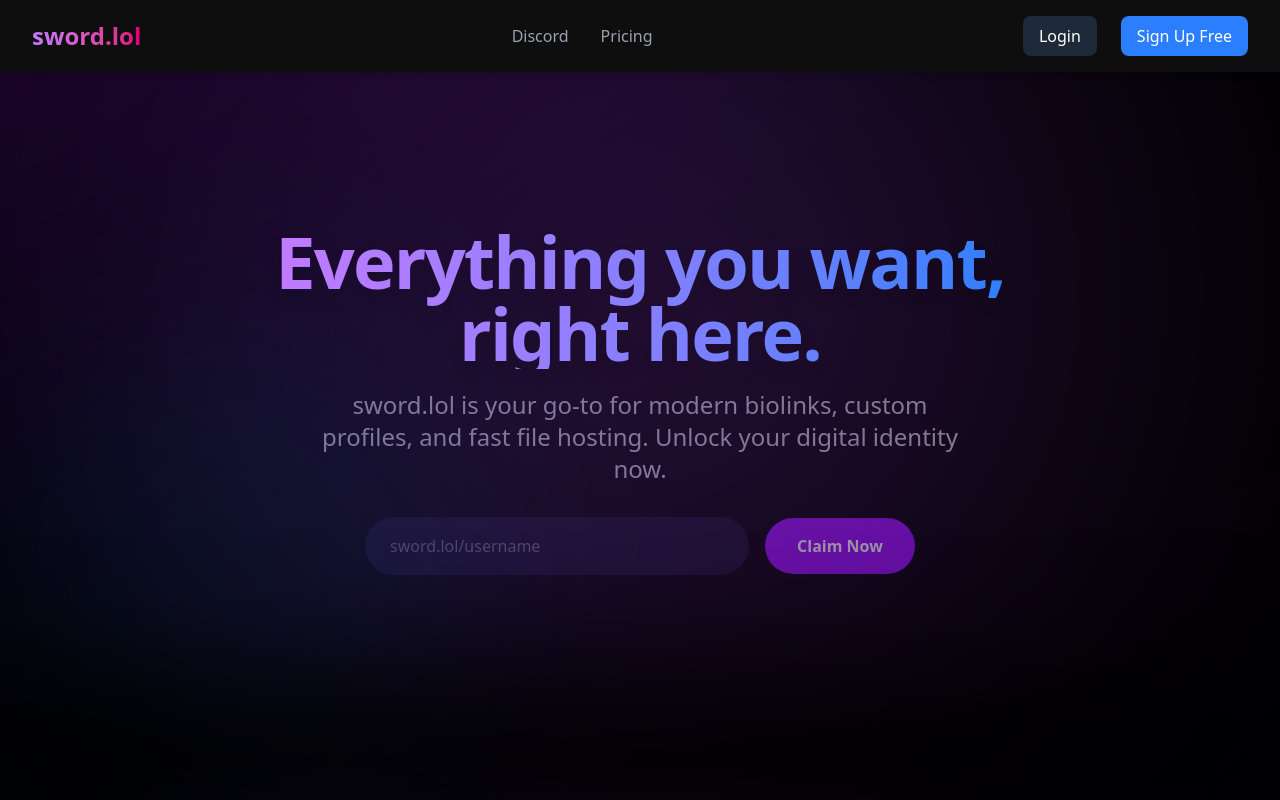
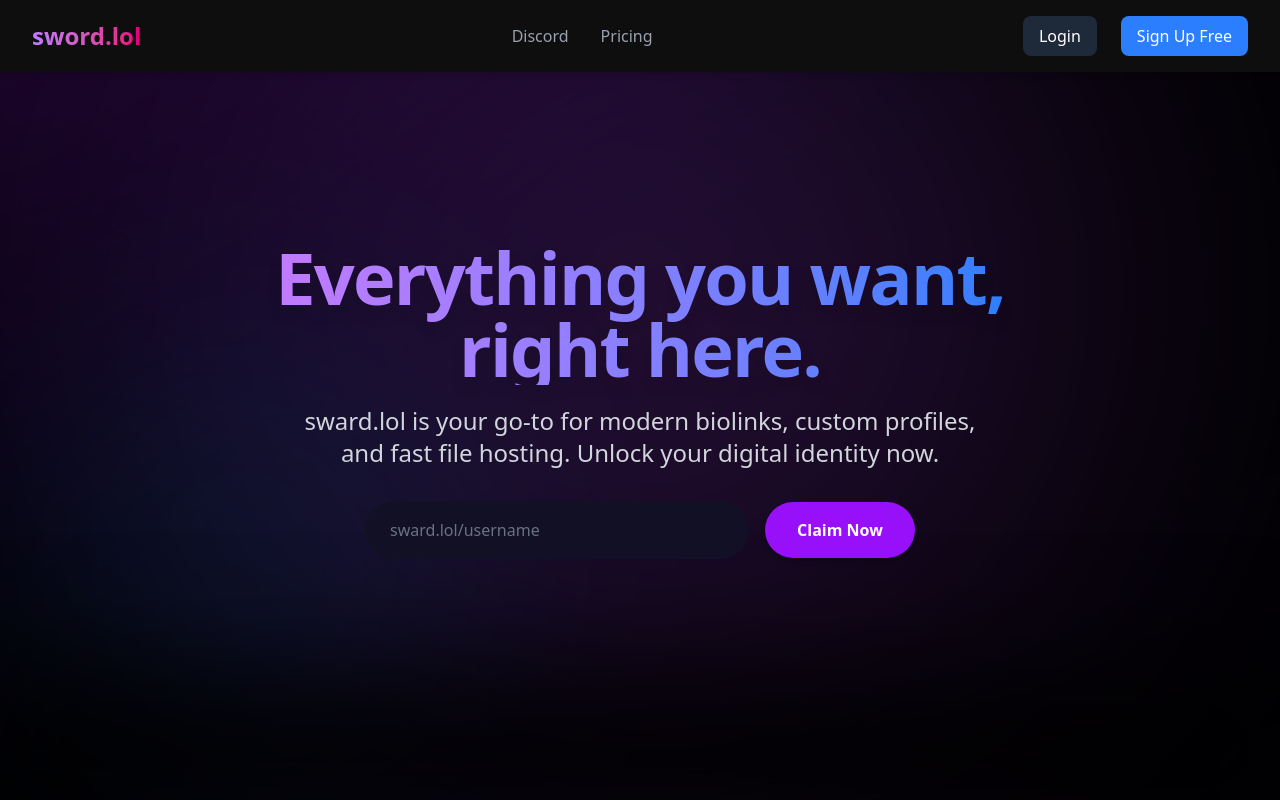
Before and after one commit to CryptoGuyDeve/Sword.lol, a Next.js app: page / in a window 1280 px wide. Shown: the top 800 px of the page. Built offline with nearby package versions, Linux system fonts and the light colour scheme; no server answers.

Commit message:
fixed username errors

```diff
--- a/app/(root)/(auth)/signup/page.tsx
+++ b/app/(root)/(auth)/signup/page.tsx
@@ -153,11 +153,12 @@
               type="text"
               placeholder="your-username"
               value={username}
-              onChange={(e) => setUsername(e.target.value)}
+              onChange={(e) => setUsername(e.target.value.replace(/\s+/g, ""))} // Removes spaces
               className="w-full bg-transparent py-1 px-2 focus:outline-none text-gray-300 placeholder-gray-500"
             />
           </div>
         </div>
+
 
         <div className="flex items-center gap-2 text-gray-400 text-sm mb-4">
           <input type="checkbox" checked={agree} onChange={() => setAgree(!agree)} />
--- a/components/Hero.tsx
+++ b/components/Hero.tsx
@@ -13,6 +13,7 @@
 const Hero = () => {
   const [userId, setUserId] = useState<string | null>(null);
   const [loading, setLoading] = useState(true);
+  const [username, setUsername] = useState(""); // Ensure input is controlled
   const router = useRouter();
 
   useEffect(() => {
@@ -34,7 +35,6 @@
 
   return (
     <div className="relative h-screen w-full bg-black overflow-hidden flex flex-col items-center justify-center text-white text-center">
-
       {/* Subtle Animated Background */}
       <motion.div
         className="absolute inset-0 w-full h-full bg-gradient-to-br from-purple-900 via-black to-[#060012] opacity-50 blur-3xl"
@@ -54,7 +54,7 @@
         initial={{ opacity: 0, y: -30 }}
         animate={{ opacity: 1, y: 0 }}
         transition={{ duration: 1, ease: "easeOut" }}
-        className="text-5xl md:text-7xl font-extrabold bg-gradient-to-r from-purple-400 to-blue-500 text-transparent bg-clip-text tracking-tight drop-shadow-xl"
+        className="text-5xl md:text-7xl font-extrabold bg-gradient-to-r from-purple-400 to-blue-500 text-transparent bg-clip-text tracking-tight drop-shadow-xl relative z-10"
       >
         Everything you want,<br /> right here.
       </motion.h1>
@@ -64,9 +64,9 @@
         initial={{ opacity: 0, y: 20 }}
         animate={{ opacity: 1, y: 0 }}
         transition={{ delay: 0.3, duration: 1 }}
-        className="mt-5 text-lg md:text-2xl max-w-2xl text-gray-300"
+        className="mt-5 text-lg md:text-2xl max-w-2xl text-gray-300 relative z-10"
       >
-        sword.lol is your go-to for modern biolinks, custom profiles, and fast file hosting.
+        sward.lol is your go-to for modern biolinks, custom profiles, and fast file hosting.
         Unlock your digital identity now.
       </motion.p>
 
@@ -75,11 +75,13 @@
         initial={{ opacity: 0, scale: 0.9 }}
         animate={{ opacity: 1, scale: 1 }}
         transition={{ delay: 0.6, duration: 0.8 }}
-        className="mt-8 flex flex-col md:flex-row items-center gap-4"
+        className="mt-8 flex flex-col md:flex-row items-center gap-4 relative z-10"
       >
         <input
           type="text"
-          placeholder="sword.lol/username"
+          placeholder="sward.lol/username"
+          value={username}
+          onChange={(e) => setUsername(e.target.value)} // Ensure input works
           className="px-6 py-4 w-72 md:w-96 rounded-full bg-[#121025] text-white outline-none border border-transparent focus:border-purple-500 transition duration-300 placeholder-gray-500"
         />
         <motion.button
```
